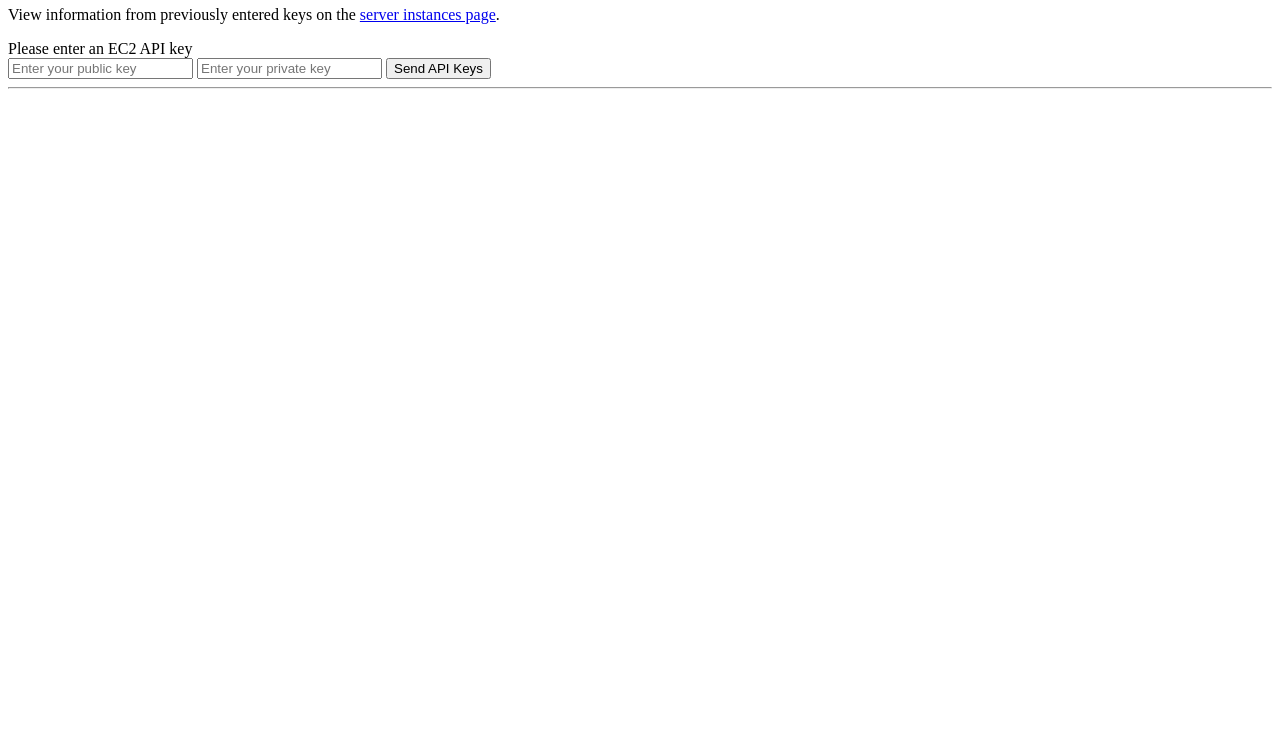
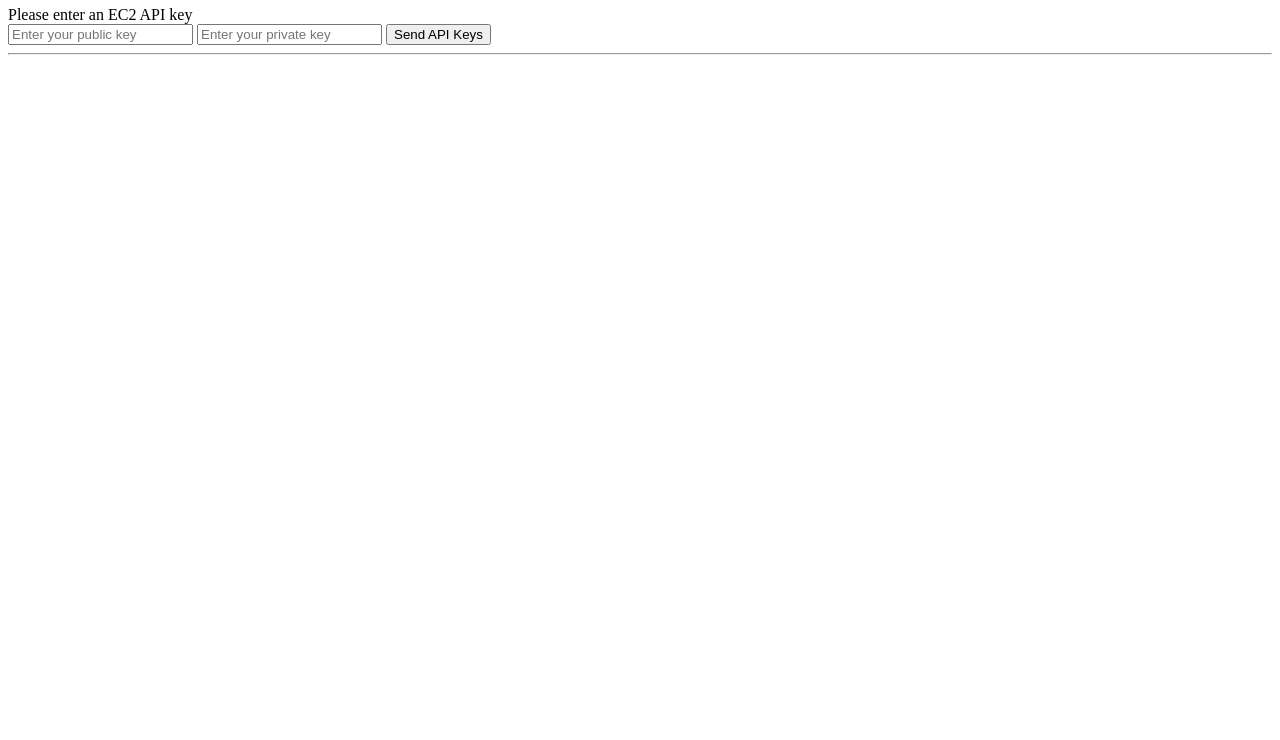
Before and after one commit to kgoodwill/jobchallenge, a plain HTML site: page static/partials/index.html in a window 1280 px wide. Shown: the part 60-800 px from the top of the page. Drawn offline with Linux system fonts and the light colour scheme.

Commit message:
Updated the Readme and removed a broken link

```diff
--- a/static/partials/index.html
+++ b/static/partials/index.html
@@ -1,6 +1,4 @@
 <h1>Divvy Cloud Challenge</h1>
-
-<p>View information from previously entered keys on the <a href="#/instances">server instances page</a>.</p>
 
 <div ng-controller="APIFormController">
   <label for="api_input">Please enter an EC2 API key</label><br>
```
Also changed, not shown: 1 other file.
